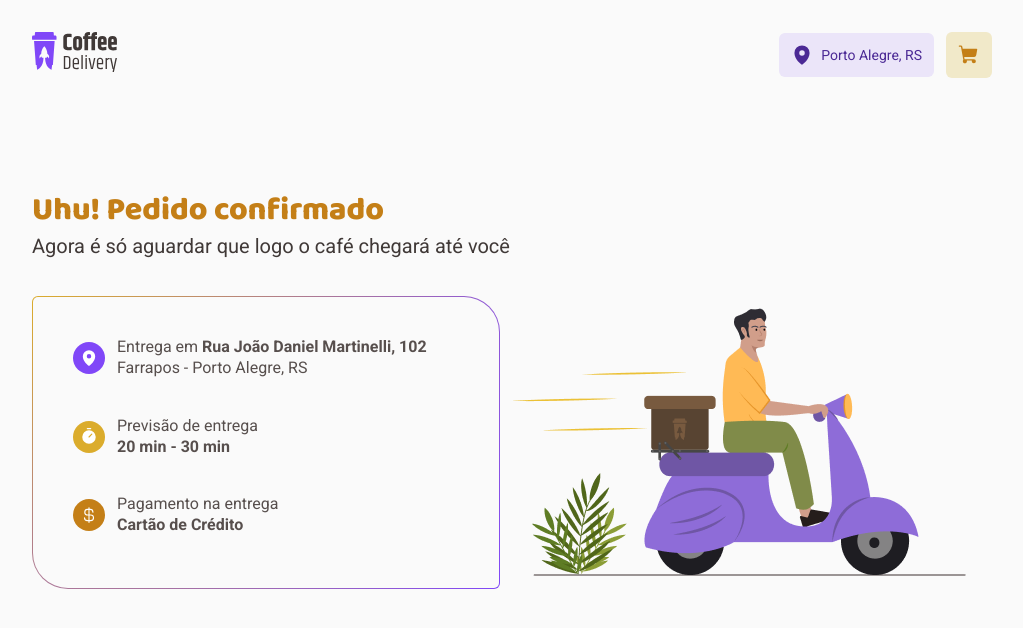
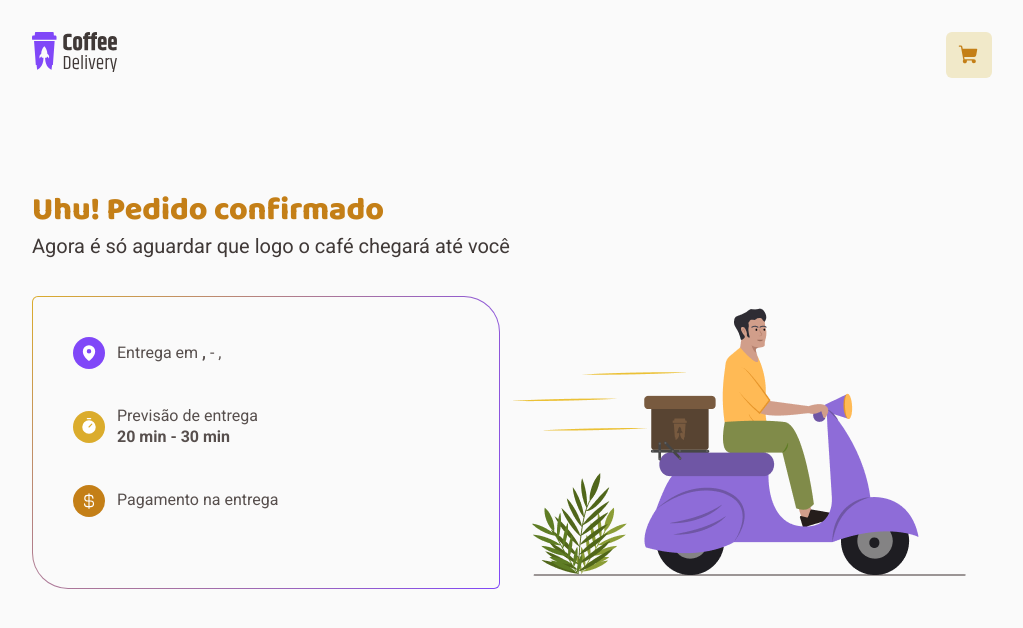
Before and after one commit to joao0pedro0alves/coffee-delivery, a React (Vite) app: page /delivery in a window 1280 px wide. Shown: the top 628 px of the page, without its empty margins (128-1151 px from the left). Built offline with nearby package versions, Linux system fonts and the light colour scheme.

Commit message:
chore: save checkout data in CartContext

```diff
--- a/src/components/Header/index.tsx
+++ b/src/components/Header/index.tsx
@@ -11,7 +11,7 @@ import { useCartContext } from '../../hooks/useCartContext'
 export function Header() {
   const navigate = useNavigate()
 
-  const { items } = useCartContext()
+  const { items, checkoutData } = useCartContext()
 
   return (
     <HeaderContainer className="Container">
@@ -20,13 +20,14 @@ export function Header() {
       </NavLink>
 
       <div>
-        <Button
-          title="Alterar endereço"
-          variant="secondary"
-          startIcon={<MapPin weight="fill" size={22} />}
-        >
-          Porto Alegre, RS
-        </Button>
+        {checkoutData && (
+          <Button
+            variant="secondary"
+            startIcon={<MapPin weight="fill" size={22} />}
+          >
+            {checkoutData.city}, {checkoutData.state}
+          </Button>
+        )}
 
         <CheckoutButton
           onClick={() => navigate('/checkout')}
--- /dev/null
+++ b/src/components/Icon/index.tsx
@@ -0,0 +1,26 @@
+import { createElement } from 'react'
+import { CreditCard, Bank, Money } from 'phosphor-react'
+
+const Icons = {
+  CreditCard,
+  Bank,
+  Money,
+} as const
+
+export type IconName = keyof typeof Icons
+
+interface IconProps {
+  name: IconName
+  size: number
+}
+
+export function Icon({ name, size }: IconProps) {
+  if (typeof Icons[name] !== 'undefined') {
+    return createElement(Icons[name], {
+      key: name,
+      size,
+    })
+  }
+
+  return null
+}
--- a/src/contexts/CartContext.tsx
+++ b/src/contexts/CartContext.tsx
@@ -1,18 +1,21 @@
 import { createContext, ReactNode, useReducer, useEffect } from 'react'
-import { CartItem, cartReducer } from '../reducers/cart/reducer'
+import { CartItem, CheckoutData, cartReducer } from '../reducers/cart/reducer'
 import {
   addCartItemAction,
   updateCartItemAmontAction,
   removeCartItemAction,
+  checkoutAction,
 } from '../reducers/cart/actions'
 
 interface CartContextProps {
   items: CartItem[]
-  // checkout: null | CheckoutData
+  checkoutData: null | CheckoutData
 
   addItem: (item: CartItem) => void
   updateItemAmount: (itemId: string, newAmount: number) => void
   removeItem: (itemId: string) => void
+
+  checkout: (checkoutData: CheckoutData) => void
 }
 
 interface CartContextProviderProps {
@@ -42,6 +45,8 @@ export function CartContextProvider({ children }: CartContextProviderProps) {
     },
   )
 
+  // Cart items
+
   function addItem(item: CartItem) {
     dispatch(addCartItemAction(item))
   }
@@ -54,6 +59,12 @@ export function CartContextProvider({ children }: CartContextProviderProps) {
     dispatch(removeCartItemAction(itemId))
   }
 
+  // Checkout
+
+  function checkout(checkoutData: CheckoutData) {
+    dispatch(checkoutAction(checkoutData))
+  }
+
   useEffect(() => {
     const stateJSON = JSON.stringify(cartState)
     localStorage.setItem(CART_STATE_KEY, stateJSON)
@@ -61,7 +72,16 @@ export function CartContextProvider({ children }: CartContextProviderProps) {
 
   return (
     <CartContext.Provider
-      value={{ items: cartState.items, addItem, updateItemAmount, removeItem }}
+      value={{
+        items: cartState.items,
+        checkoutData: cartState.checkoutData,
+
+        addItem,
+        updateItemAmount,
+        removeItem,
+
+        checkout,
+      }}
     >
       {children}
     </CartContext.Provider>
--- a/src/pages/Checkout/index.tsx
+++ b/src/pages/Checkout/index.tsx
@@ -1,13 +1,10 @@
-import {
-  Bank,
-  CreditCard,
-  CurrencyDollar,
-  MapPinLine,
-  Money,
-} from 'phosphor-react'
-import { FormEvent } from 'react'
-import { useNavigate } from 'react-router-dom'
+import { FormEvent, useState } from 'react'
+import { CurrencyDollar, MapPinLine } from 'phosphor-react'
 import { useTheme } from 'styled-components'
+
+import { paymentTypes } from '../../repositories/payment_types'
+import { useCartContext } from '../../hooks/useCartContext'
+import { Icon } from '../../components/Icon'
 import { Button } from '../../components/Button'
 import { CheckoutConfirm } from './CheckoutConfirm'
 import {
@@ -21,12 +18,30 @@ import {
 
 export function Checkout() {
   const theme = useTheme()
-  const navigate = useNavigate()
 
-  function handleSubmit(event: FormEvent) {
+  const { checkout } = useCartContext()
+
+  const [selectedPaymentType, setSelectedPaymentType] = useState<string | null>(
+    null,
+  )
+
+  function handleSubmit(event: FormEvent<HTMLFormElement>) {
     event.preventDefault()
 
-    navigate('/delivery')
+    const formData = new FormData(event.currentTarget)
+
+    if (selectedPaymentType) {
+      checkout({
+        cep: formData.get('cep') as string,
+        address: formData.get('address') as string,
+        number: formData.get('number') as string,
+        complement: formData.get('complement') as string,
+        neighborhood: formData.get('neighborhood') as string,
+        city: formData.get('city') as string,
+        state: formData.get('state') as string,
+        paymentType: selectedPaymentType,
+      })
+    }
   }
 
   return (
@@ -79,19 +94,19 @@ export function Checkout() {
             </CoffeeCardHeader>
 
             <CoffeeCardBody>
-              <Button
-                selected
-                startIcon={<CreditCard size={16} />}
-                type="button"
-              >
-                Cartão de crédito
-              </Button>
-              <Button startIcon={<Bank size={16} />} type="button">
-                Cartão de débito
-              </Button>
-              <Button startIcon={<Money size={16} />} type="button">
-                Dinheiro
-              </Button>
+              {paymentTypes.map((paymentType) => {
+                return (
+                  <Button
+                    key={paymentType.id}
+                    startIcon={<Icon name={paymentType.iconName} size={16} />}
+                    type="button"
+                    selected={selectedPaymentType === paymentType.id}
+                    onClick={() => setSelectedPaymentType(paymentType.id)}
+                  >
+                    {paymentType.name}
+                  </Button>
+                )
+              })}
             </CoffeeCardBody>
           </CoffeeCard>
         </section>
--- a/src/pages/Delivery/index.tsx
+++ b/src/pages/Delivery/index.tsx
@@ -6,8 +6,16 @@ import {
 } from './styles'
 
 import deliveryIlustration from '../../assets/delivery-ilustration.png'
+import { useCartContext } from '../../hooks/useCartContext'
+import { paymentTypes } from '../../repositories/payment_types'
 
 export function Delivery() {
+  const { checkoutData } = useCartContext()
+
+  const paymentType = paymentTypes.find(
+    (type) => type.id === checkoutData?.paymentType,
+  )
+
   return (
     <DeliveryContainer className="Container">
       <h3>Uhu! Pedido confirmado</h3>
@@ -22,8 +30,13 @@ export function Delivery() {
             </IconContainer>
 
             <span>
-              Entrega em <strong>Rua João Daniel Martinelli, 102</strong>{' '}
-              Farrapos - Porto Alegre, RS
+              Entrega em{' '}
+              <strong>
+                {checkoutData?.address}, {checkoutData?.number}
+              </strong>{' '}
+              {checkoutData?.neighborhood} - {checkoutData?.city},{' '}
+              {checkoutData?.state}
+              {checkoutData?.complement && <i> - {checkoutData?.complement}</i>}
             </span>
           </div>
 
@@ -47,7 +60,7 @@ export function Delivery() {
 
             <div>
               <span>Pagamento na entrega</span>
-              <strong>Cartão de Crédito</strong>
+              <strong>{paymentType?.name}</strong>
             </div>
           </div>
         </DeliveryDetailContainer>
--- a/src/pages/Delivery/styles.ts
+++ b/src/pages/Delivery/styles.ts
@@ -48,7 +48,7 @@ export const DeliveryContainer = styled.div`
 export const DeliveryDetailContainer = styled.div`
   position: relative;
 
-  max-width: 526px;
+  width: 526px;
   padding: 2.5rem;
   border-radius: 6px 36px;
   border: 1px solid transparent;
--- a/src/reducers/cart/actions.ts
+++ b/src/reducers/cart/actions.ts
@@ -1,10 +1,12 @@
 /* eslint-disable no-unused-vars */
-import { CartItem } from './reducer'
+import { CartItem, CheckoutData } from './reducer'
 
 export enum CartActions {
   ADD_CART_ITEM = 'ADD_CART_ITEM',
   UPDATE_CART_ITEM_AMOUNT = 'UPDATE_CART_ITEM_AMOUNT',
   REMOVE_CART_ITEM = 'REMOVE_CART_ITEM',
+
+  CHECKOUT = 'CHECKOUT',
 }
 
 export function addCartItemAction(newItem: CartItem) {
@@ -24,3 +26,10 @@ export function removeCartItemAction(itemId: string) {
     payload: { itemId },
   }
 }
+
+export function checkoutAction(checkoutData: CheckoutData) {
+  return {
+    type: CartActions.CHECKOUT,
+    payload: { checkoutData },
+  }
+}
--- a/src/reducers/cart/reducer.ts
+++ b/src/reducers/cart/reducer.ts
@@ -9,18 +9,20 @@ export interface CartItem {
   imageUrl: string
 }
 
-// export interface CheckoutData {
-//   cep: string
-//   address: string
-//   number: string
-//   complement: string
-//   neighborhood: string
-//   city: string
-//   state: string
-// }
+export interface CheckoutData {
+  cep: string
+  address: string
+  number: string
+  complement: string
+  neighborhood: string
+  city: string
+  state: string
+  paymentType: string
+}
 
 interface CartState {
   items: CartItem[]
+  checkoutData: null | CheckoutData
 }
 
 interface CartAction {
@@ -65,6 +67,13 @@ export function cartReducer(state: CartState, action: CartAction) {
         draft.items.splice(index, 1)
       })
     }
+
+    case CartActions.CHECKOUT: {
+      return produce(state, (draft) => {
+        draft.checkoutData = action.payload.checkoutData
+        draft.items = []
+      })
+    }
     default:
       return state
   }
--- /dev/null
+++ b/src/repositories/dto/PaymentType.ts
@@ -0,0 +1,7 @@
+import { IconName } from '../../components/Icon'
+
+export interface PaymentType {
+  id: string
+  name: string
+  iconName: IconName
+}
--- /dev/null
+++ b/src/repositories/payment_types.ts
@@ -0,0 +1,11 @@
+import { PaymentType } from './dto/PaymentType'
+
+export const paymentTypes: PaymentType[] = [
+  {
+    id: 'cartao-de-credito',
+    name: 'Cartão de crédito',
+    iconName: 'CreditCard',
+  },
+  { id: 'cartao-de-debito', name: 'Cartão de débito', iconName: 'Bank' },
+  { id: 'dinheiro', name: 'Dinheiro', iconName: 'Money' },
+]
```
